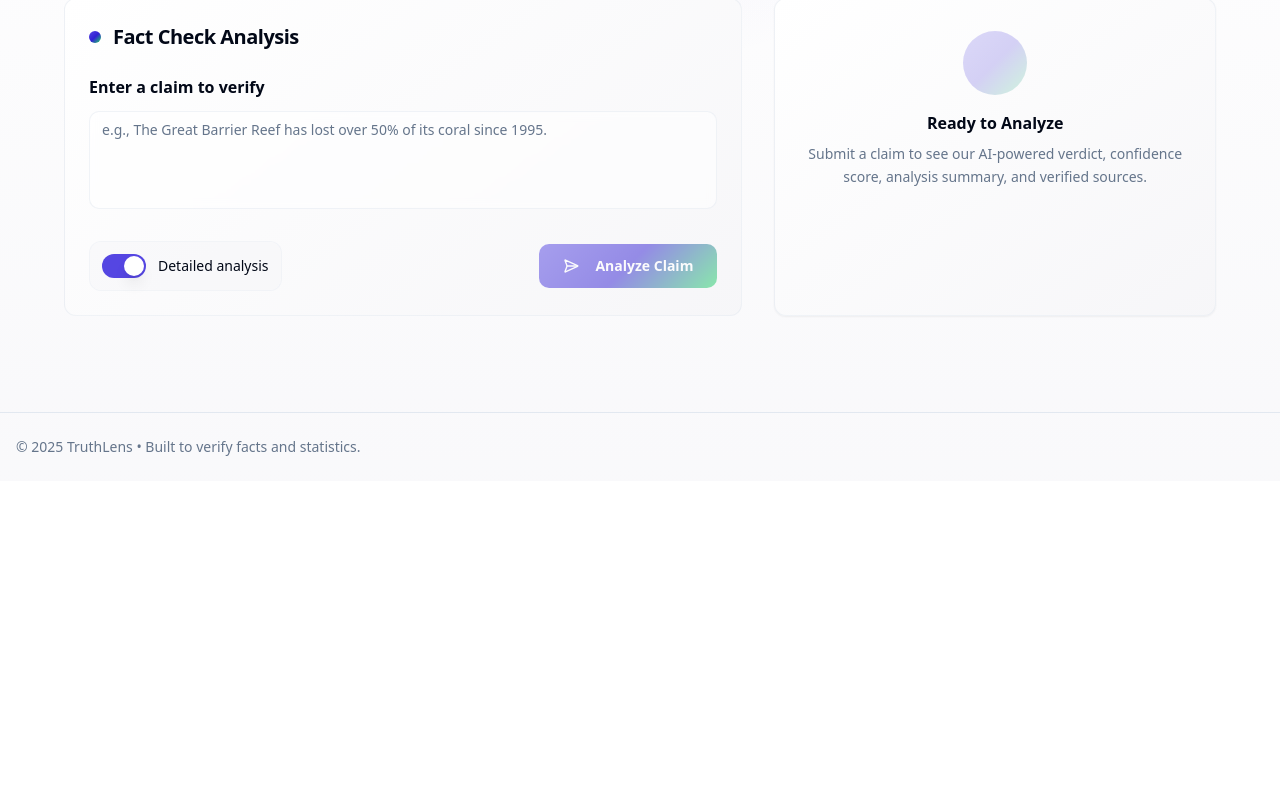
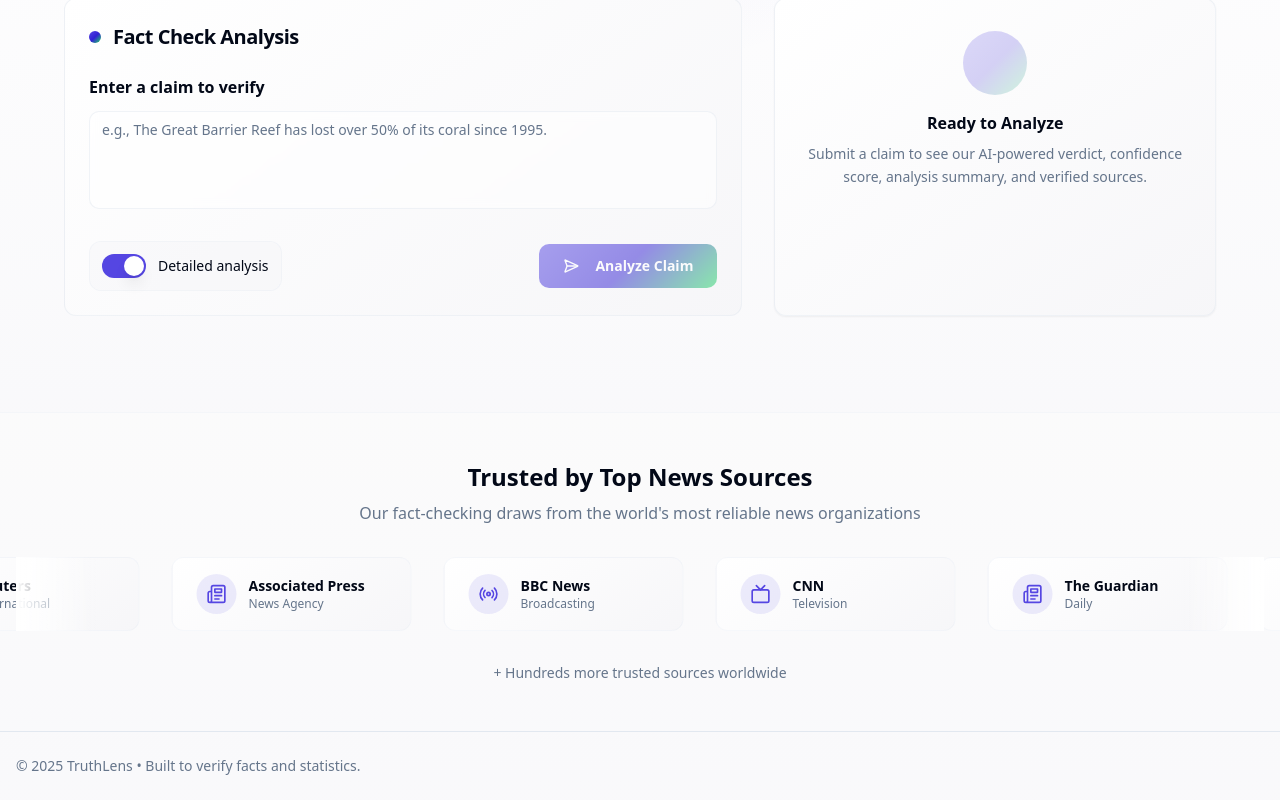
Before and after one commit to abdulmoizasis-cpu/truth-lens-interactive, a React (Vite) app: page / in a window 1280 px wide. Shown: the part 395-1195 px from the top of the page. Before the commit the page ends 876 px from the top, so only its background shows below. Built offline with nearby package versions, Linux system fonts and the light colour scheme.

Commit message:
Add verified sources animation
Add a sliding animation for verified sources below the typing space and response area. Display icons and names for top verified news sources.

```diff
--- /dev/null
+++ b/src/components/VerifiedSources.tsx
@@ -0,0 +1,73 @@
+import { Globe, Newspaper, Radio, Tv, Building2, BookOpen } from "lucide-react";
+
+const sources = [
+  { name: "Reuters", icon: Globe, type: "International" },
+  { name: "Associated Press", icon: Newspaper, type: "News Agency" },
+  { name: "BBC News", icon: Radio, type: "Broadcasting" },
+  { name: "CNN", icon: Tv, type: "Television" },
+  { name: "The Guardian", icon: Newspaper, type: "Daily" },
+  { name: "Wall Street Journal", icon: Building2, type: "Finance" },
+  { name: "NPR", icon: Radio, type: "Public Radio" },
+  { name: "PBS NewsHour", icon: Tv, type: "Public TV" },
+  { name: "TIME", icon: BookOpen, type: "Magazine" },
+  { name: "The Economist", icon: BookOpen, type: "Weekly" },
+  { name: "Financial Times", icon: Building2, type: "Business" },
+  { name: "New York Times", icon: Newspaper, type: "Daily" },
+];
+
+// Duplicate sources for seamless infinite scroll
+const infiniteSources = [...sources, ...sources];
+
+export const VerifiedSources = () => {
+  return (
+    <section className="py-12 bg-muted/10 border-t border-border/30 overflow-hidden">
+      <div className="container mx-auto px-4">
+        <div className="text-center mb-8">
+          <h2 className="text-2xl font-bold text-foreground mb-2">Trusted by Top News Sources</h2>
+          <p className="text-muted-foreground">
+            Our fact-checking draws from the world's most reliable news organizations
+          </p>
+        </div>
+
+        <div className="relative">
+          {/* Gradient overlays for smooth edges */}
+          <div className="absolute left-0 top-0 w-20 h-full bg-gradient-to-r from-background to-transparent z-10"></div>
+          <div className="absolute right-0 top-0 w-20 h-full bg-gradient-to-l from-background to-transparent z-10"></div>
+
+          {/* Sliding container */}
+          <div className="flex gap-8 animate-[slide_30s_linear_infinite] hover:[animation-play-state:paused]">
+            {infiniteSources.map((source, index) => {
+              const IconComponent = source.icon;
+              return (
+                <div
+                  key={`${source.name}-${index}`}
+                  className="flex items-center gap-3 bg-card-gradient border border-border/30 rounded-lg px-6 py-4 shadow-[var(--shadow-soft)] hover:shadow-[var(--shadow-medium)] transition-all duration-300 min-w-[240px] group hover-lift"
+                >
+                  <div className="w-10 h-10 rounded-full bg-primary/10 flex items-center justify-center group-hover:bg-primary/20 transition-colors duration-300">
+                    <IconComponent className="h-5 w-5 text-primary" />
+                  </div>
+                  <div className="flex-1 min-w-0">
+                    <h3 className="font-semibold text-foreground text-sm truncate">
+                      {source.name}
+                    </h3>
+                    <p className="text-xs text-muted-foreground">
+                      {source.type}
+                    </p>
+                  </div>
+                </div>
+              );
+            })}
+          </div>
+        </div>
+
+        <div className="text-center mt-8">
+          <p className="text-sm text-muted-foreground">
+            + Hundreds more trusted sources worldwide
+          </p>
+        </div>
+      </div>
+    </section>
+  );
+};
+
+export default VerifiedSources;
--- a/src/pages/Index.tsx
+++ b/src/pages/Index.tsx
@@ -5,6 +5,7 @@ import { FactCheckForm, FactCheckFormValues } from "@/components/factcheck/FactC
 import ProgressSteps, { Step } from "@/components/factcheck/ProgressSteps";
 import FactCheckResult, { FactCheckData, Verdict } from "@/components/factcheck/FactCheckResult";
 import SEOHead from "@/components/SEOHead";
+import VerifiedSources from "@/components/VerifiedSources";
 import { ShieldCheck, AlertTriangle, HelpCircle } from "lucide-react";
 
 const steps: Step[] = [
@@ -176,6 +177,8 @@ const Index = () => {
             </div>
           </div>
         </section>
+
+        <VerifiedSources />
       </main>
 
       <footer className="border-t">
--- a/tailwind.config.ts
+++ b/tailwind.config.ts
@@ -107,6 +107,8 @@ export default {
 				// Slides
 				'slide-in-right': { '0%': { transform: 'translateX(100%)' }, '100%': { transform: 'translateX(0)' } },
 				'slide-out-right': { '0%': { transform: 'translateX(0)' }, '100%': { transform: 'translateX(100%)' } },
+				// Infinite slide for sources
+				'slide': { '0%': { transform: 'translateX(0)' }, '100%': { transform: 'translateX(-50%)' } },
 			},
 			animation: {
 				'accordion-down': 'accordion-down 0.2s ease-out',
```
